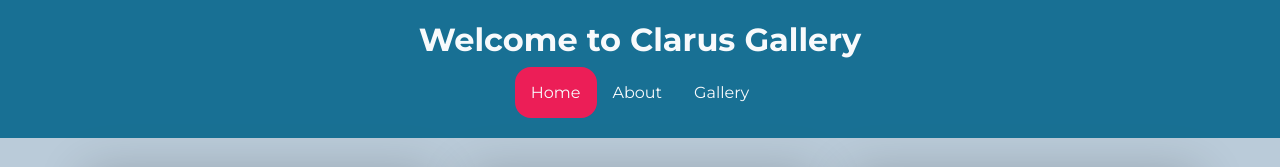
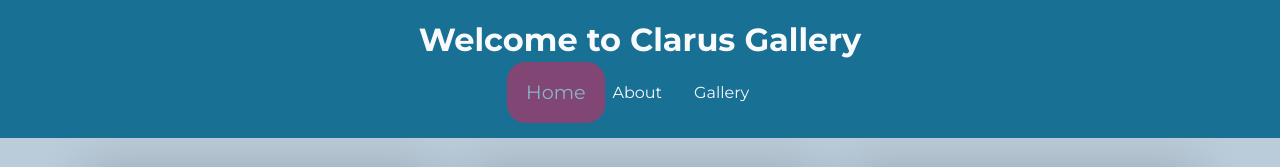
Before and after one commit to M-Burak-Yilmazer/assignment-flex, a plain HTML site: page index.html in a window 1280 px wide. In both pictures the pointer is over the link "Home". Shown: the top 167 px of the page. Drawn offline with Linux system fonts and the light colour scheme.

Commit message:
transition

```diff
--- a/style.css
+++ b/style.css
@@ -34,10 +34,14 @@ header a {
   text-decoration: none;
   color: white;
   padding: 1rem;
+  transition:  ease-in .5s;
+
 }
 header a:hover {
   background-color: #f20c49;
   border-radius: 16px;
+  scale:1.2;
+  opacity: 0.5;
 }
 
 .images-part{
```
